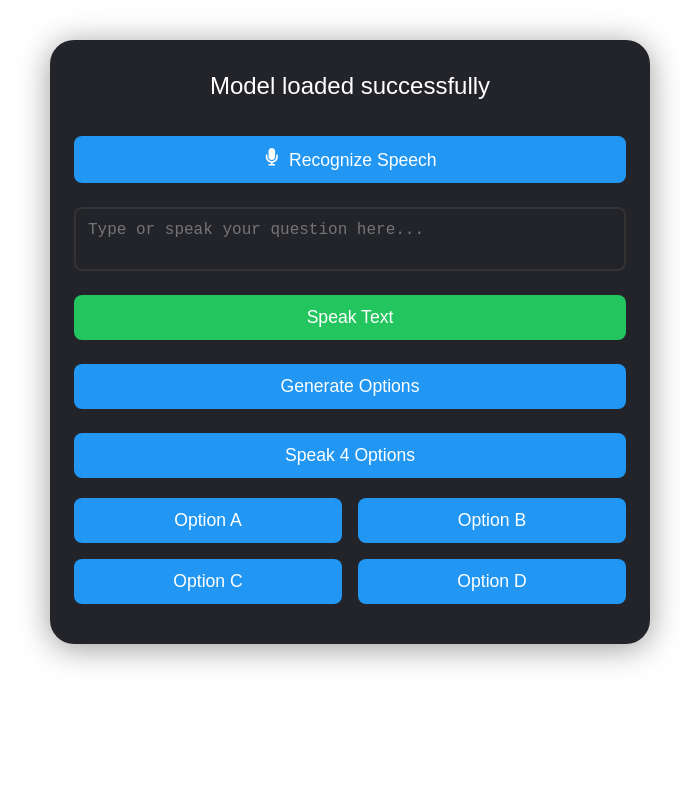
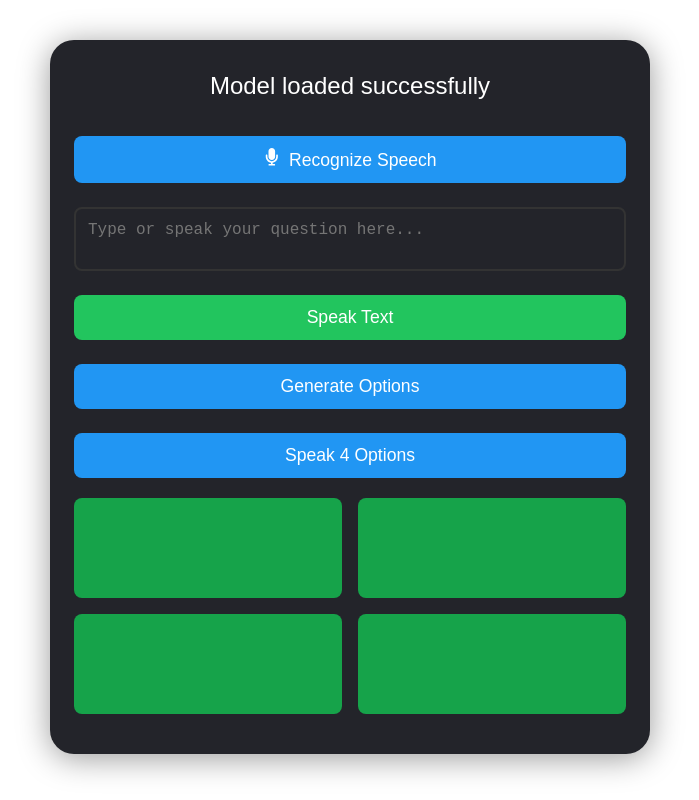
Before and after one commit to ShambhaviNK/tejuWebAppNew, a Next.js app in the folder teju-webnew-ui/: page / in a window 1280 px wide. Shown: the whole page, without its empty margins (290-989 px from the left). Built offline with nearby package versions, Linux system fonts and the light colour scheme.

Commit message:
fixed backslash issue; updated similarity percentage; updated option button sizes; added color change when option buttons are read aloud; TODO change option button color/color that it changes to

```diff
--- a/teju-webnew-ui/src/app/api/generate-options/route.ts
+++ b/teju-webnew-ui/src/app/api/generate-options/route.ts
@@ -60,10 +60,10 @@ export async function POST(req: NextRequest) {
       n: 1,
     });
     const text = completion.choices[0].message?.content || "";
-    cache[prompt] = text; // Store in cache
-    return NextResponse.json({ options: text, cached: false });
-  } catch (error: unknown) {
-    const err = error as { message: string };
-    return NextResponse.json({ error: err.message }, { status: 500 });
+    var temp = text.replace(/\\n/g, "\n");
+    cache[prompt] = temp; // Store in cache
+    return NextResponse.json({ options: temp, cached: false });
+  } catch (error: any) {
+    return NextResponse.json({ error: error.message }, { status: 500 });
   }
 }
--- a/teju-webnew-ui/src/app/components/MainInterface.styles.ts
+++ b/teju-webnew-ui/src/app/components/MainInterface.styles.ts
@@ -57,10 +57,17 @@ export const OptionsRow = styled.div`
   margin: 8px 0;
 `;
 
-export const OptionButton = styled(Button)`
+export const OptionButton = styled(Button)<{$clicked?: boolean;}>`
   width: 100%;
-  margin: 0;
+  margin: 0px;
   font-size: 1.1rem;
+  padding: 50px;
+  background: ${({$clicked}) =>
+    $clicked ? "#b71c1c" : "#16a34a"};
+  &:hover {
+    background: ${({ $clicked }) =>
+      $clicked ? "#8b1a1a" : "#128c3c"};
+  }
 `;
 
 export const ErrorMsg = styled.div`
--- a/teju-webnew-ui/src/app/components/MainInterface.tsx
+++ b/teju-webnew-ui/src/app/components/MainInterface.tsx
@@ -1,5 +1,5 @@
 "use client";
-import React, { useState, useRef } from "react";
+import React, { useState, useRef, useEffect} from "react";
 import { FaMicrophone, FaStop } from "react-icons/fa";
 import { Container, Title, Button, TextArea, OptionsRow, OptionButton, ErrorMsg } from "./MainInterface.styles";
 
@@ -18,12 +18,16 @@ type SpeechRecognitionEvent = typeof window.SpeechRecognitionEvent;
 
 export default function MainInterface() {
   const [text, setText] = useState("");
-  const recognitionRef = useRef<SpeechRecognition | null>(null);
-  const [options, setOptions] = useState(["Option A", "Option B", "Option C", "Option D"]);
+  const recognitionRef = useRef<any>(null);
+  const [options, setOptions] = useState(["", "", "", ""]);
   const [loading, setLoading] = useState(false);
   const [error, setError] = useState("");
   const [recognizing, setRecognizing] = useState(false);
-  const accumulatedTranscriptRef = useRef<string>("");
+  const accumulatedTranscriptRef = useRef("");
+  const [clicked, setClicked] = useState(-1);
+  useEffect(() => {
+  console.log("Updated options:", options);
+}, [options]);
 
   const handleRecognizeSpeech = () => {
     if (typeof window === "undefined" || !("webkitSpeechRecognition" in window || "SpeechRecognition" in window)) {
@@ -88,10 +92,13 @@ export default function MainInterface() {
         // Try to split the response into four options
         let opts = data.options
           .split(/\n|\r/)
-          .map((o: string) => o.trim())
-          .filter((o: string) => o && /[A-D][).]/.test(o));
+          .map((o: string) => {
+            const match = o.match(/^[A-D][).]\s*(.*)$/);
+            return match ? match[1].trim() : null;
+          })
+          .filter((o: string | null) => o !== null);
+
         if (opts.length < 4) {
-          // fallback: try splitting by numbers or just lines
           opts = data.options.split(/\n|\r/).filter((o: string) => o.trim()).slice(0, 4);
         }
         if (opts.length === 4) {
@@ -133,7 +140,11 @@ export default function MainInterface() {
     // Speak each option with a pause between
     let idx = 0;
     const speakNext = () => {
-      if (idx >= options.length) return;
+      if (idx >= options.length) {
+        setClicked(-1);
+        return;
+      }
+      setClicked(idx);
       const utterance = new window.SpeechSynthesisUtterance(options[idx]);
       utterance.onend = () => {
         idx++;
@@ -144,12 +155,16 @@ export default function MainInterface() {
     speakNext();
   };
 
-  const handleSpeakOption = (option: string) => {
+  const handleSpeakOption = (option: string, btn_idx: number) => {
     if (typeof window === "undefined" || !("speechSynthesis" in window)) {
       alert("Text-to-speech is not supported in this browser.");
       return;
     }
+    setClicked(btn_idx);
     const utterance = new window.SpeechSynthesisUtterance(option);
+    utterance.onend = () => {
+      setClicked(-1);
+    }
     window.speechSynthesis.speak(utterance);
   };
 
@@ -172,12 +187,12 @@ export default function MainInterface() {
       {error && <ErrorMsg>{error}</ErrorMsg>}
       <Button onClick={handleSpeakOptions} disabled={options.some(o => !o)}>Speak 4 Options</Button>
       <OptionsRow>
-        <OptionButton onClick={() => handleSpeakOption(options[0])}>{options[0]}</OptionButton>
-        <OptionButton onClick={() => handleSpeakOption(options[1])}>{options[1]}</OptionButton>
+        <OptionButton $clicked = {clicked === 0} onClick={() => handleSpeakOption(options[0], 0)}>{options[0]}</OptionButton>
+        <OptionButton $clicked = {clicked === 1} onClick={() => handleSpeakOption(options[1], 1)}>{options[1]}</OptionButton>
       </OptionsRow>
       <OptionsRow>
-        <OptionButton onClick={() => handleSpeakOption(options[2])}>{options[2]}</OptionButton>
-        <OptionButton onClick={() => handleSpeakOption(options[3])}>{options[3]}</OptionButton>
+        <OptionButton $clicked = {clicked === 2} onClick={() => handleSpeakOption(options[2], 2)}>{options[2]}</OptionButton>
+        <OptionButton $clicked = {clicked === 3} onClick={() => handleSpeakOption(options[3], 3)}>{options[3]}</OptionButton>
       </OptionsRow>
     </Container>
   );
```
